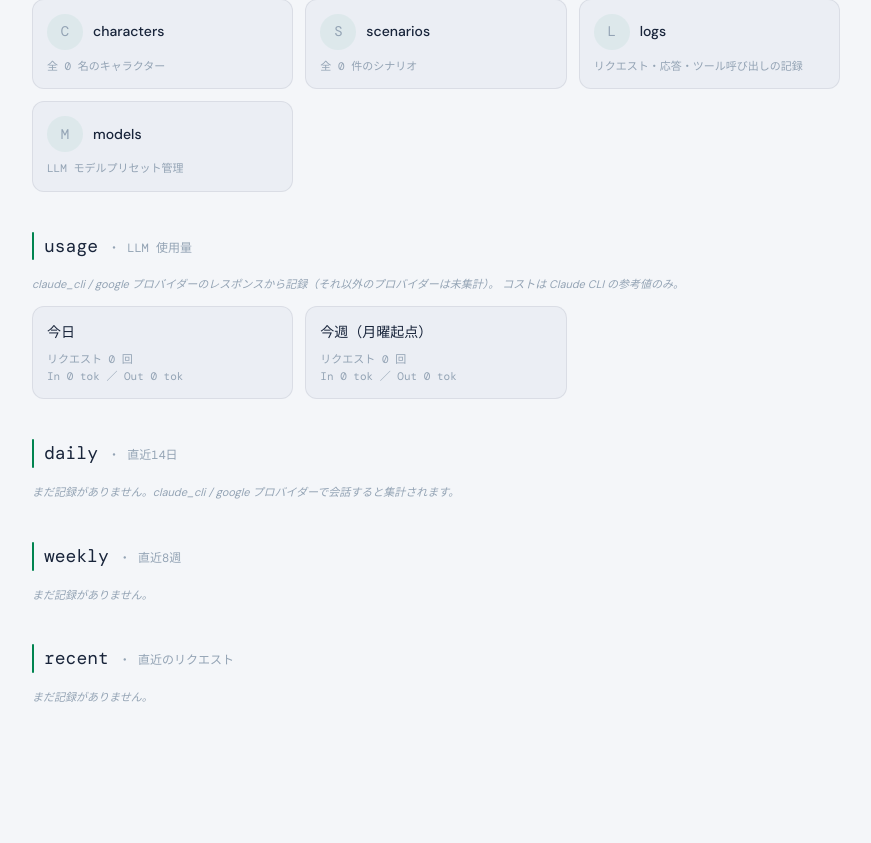
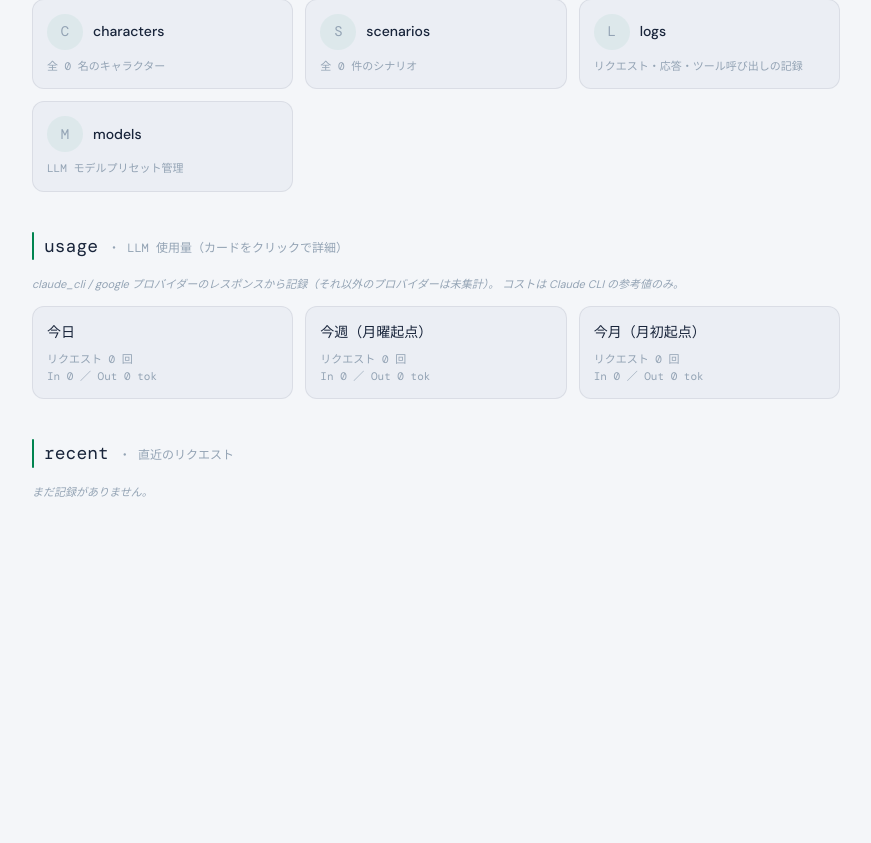
Before and after one commit to mowarowsea/Chotgor, a FastAPI app: page /ui/ in a window 1280 px wide. Shown: the part 197-1040 px from the top of the page, without its empty margins (204-1075 px from the left). After the commit the page ends 694 px from the top, so only its background shows below. Run offline with FastAPI, Linux system fonts and the light colour scheme.

Commit message:
feat(ui): backend nav をハンバーガー化＋dashboard の usage を月間集計／モーダル化
- topbar: モバイル幅でナビをハンバーガートグルのドロップダウンに収納（base.html
  + chotgor.css）。トグルは X 形へ変形、リンククリックで自動クローズ。
- dashboard: 月次集計 get_usage_monthly(months) を追加し「今月（月初起点）」
  カードを新設。directly はみ出していた In/Out 表示は fmt_k マクロで
  k / M 単位に短縮。
- dashboard: daily / weekly / monthly の平置きテーブルを撤去し、各 usage
  カードをクリックでフルワイドモーダルに表示する方式へ。period_table
  マクロで 3 期間ぶんの重複を統合。
- tests: TestUsageMonthly で合算・窓外除外を検証。

Co-Authored-By: Claude Opus 4.7 <noreply@anthropic.com>

```diff
--- a/backend/api/ui/dashboard.py
+++ b/backend/api/ui/dashboard.py
@@ -57,11 +57,15 @@ async def dashboard(request: Request):
     today_start = datetime(now.year, now.month, now.day)
     # 今週 = 月曜起点（SQLite 集計の %W と揃える）
     week_start = today_start - timedelta(days=today_start.weekday())
+    # 今月 = 月初（SQLite 集計の %Y-%m と揃える）
+    month_start = datetime(now.year, now.month, 1)
 
     usage_today = sqlite.get_usage_totals_since(today_start)
     usage_week = sqlite.get_usage_totals_since(week_start)
+    usage_month = sqlite.get_usage_totals_since(month_start)
     daily = _merge_period_rows(sqlite.get_usage_daily(days=14), "day")
     weekly = _merge_period_rows(sqlite.get_usage_weekly(weeks=8), "week")
+    monthly = _merge_period_rows(sqlite.get_usage_monthly(months=6), "month")
     recent_events = sqlite.get_usage_recent_events(limit=30)
 
     characters = sqlite.list_characters()
@@ -73,8 +77,10 @@ async def dashboard(request: Request):
         {
             "usage_today": usage_today,
             "usage_week": usage_week,
+            "usage_month": usage_month,
             "daily": daily,
             "weekly": weekly,
+            "monthly": monthly,
             "recent_events": recent_events,
             "character_count": len(characters),
             "scenario_count": len(scenarios),
--- a/backend/templates/base.html
+++ b/backend/templates/base.html
@@ -23,7 +23,11 @@
             <a href="/ui/" class="ch-brand">Chotgor</a>
             <span class="ch-eyebrow ch-hide-sm">{% block breadcrumb %}{% endblock %}</span>
         </div>
-        <nav class="ch-topbar__right">
+        {# ハンバーガートグル（モバイル時のみ表示。CSSで制御） #}
+        <button type="button" class="ch-nav-toggle" aria-label="メニュー" aria-controls="ch-primary-nav" aria-expanded="false">
+            <span class="ch-nav-toggle__icon" aria-hidden="true"></span>
+        </button>
+        <nav class="ch-topbar__right" id="ch-primary-nav">
             <div class="ch-nav">
                 <a href="/ui/" class="ch-nav__link {% if path == '/ui/' %}is-active{% endif %}">dashboard</a>
                 <a href="/ui/characters" class="ch-nav__link {% if path.startswith('/ui/characters') or path.startswith('/ui/inscribed_memories') or path.startswith('/ui/working-memory') %}is-active{% endif %}">characters</a>
@@ -42,6 +46,26 @@
 
     <!-- data-autosave フォームの自動保存。css_version でキャッシュバスティング。 -->
     <script src="/static/autosave.js?v={{ css_version }}"></script>
+    <script>
+      // モバイル時のハンバーガーメニュー開閉トグル。
+      // クリックで .ch-topbar に is-open を付け外しし、aria-expanded を同期する。
+      // ナビ内リンクをクリックしたら自動で閉じる（ページ遷移するため）。
+      (function () {
+        var topbar = document.querySelector('.ch-topbar');
+        var toggle = document.querySelector('.ch-nav-toggle');
+        if (!topbar || !toggle) return;
+        toggle.addEventListener('click', function () {
+          var opened = topbar.classList.toggle('is-open');
+          toggle.setAttribute('aria-expanded', opened ? 'true' : 'false');
+        });
+        topbar.querySelectorAll('.ch-nav__link').forEach(function (link) {
+          link.addEventListener('click', function () {
+            topbar.classList.remove('is-open');
+            toggle.setAttribute('aria-expanded', 'false');
+          });
+        });
+      })();
+    </script>
     {% block scripts %}{% endblock %}
 </body>
 </html>
--- a/backend/templates/dashboard.html
+++ b/backend/templates/dashboard.html
@@ -1,6 +1,70 @@
 {% extends "base.html" %}
 {% block title %}dashboard &mdash; Chotgor{% endblock %}
 {% block breadcrumb %}/ <a href="/ui/" class="ch-crumb">dashboard</a>{% endblock %}
+
+{#-
+  fmt_k — トークン数をキロ単位（k / M）に丸めて短縮表示するマクロ。
+  サマリーカードの 1 行に収めるため In/Out のカンマ区切り全桁を捨て、
+  桁数別に小数 1 桁 (1〜9.9k) → 整数 k (10〜999k) → M に切り替える。
+  モーダル内テーブルは情報量重視で従来通り {:,} のカンマ区切り。
+-#}
+{% macro fmt_k(n) -%}
+{%- if n is none -%}0
+{%- elif n < 1000 -%}{{ n }}
+{%- elif n < 10000 -%}{{ "%.1f"|format(n / 1000) }}k
+{%- elif n < 1000000 -%}{{ (n // 1000) }}k
+{%- else -%}{{ "%.1f"|format(n / 1000000) }}M
+{%- endif -%}
+{%- endmacro %}
+
+{#-
+  period_table — 日次/週次/月次テーブルをモーダル本文として描画するマクロ。
+  rows は _merge_period_rows でまとめた期間サマリ（label/requests/in/out/cost/providers）。
+  プロバイダーが複数の期間だけ内訳行を半透明で追加する。
+-#}
+{% macro period_table(rows, period_label, empty_hint) -%}
+{% if rows %}
+<div class="ch-table-wrap">
+    <table class="ch-table">
+        <thead>
+            <tr>
+                <th>{{ period_label }}</th><th>プロバイダー</th>
+                <th style="text-align:right">リクエスト</th>
+                <th style="text-align:right">In (tok)</th>
+                <th style="text-align:right">Out (tok)</th>
+                <th style="text-align:right">コスト</th>
+            </tr>
+        </thead>
+        <tbody>
+            {% for r in rows %}
+            <tr>
+                <td>{{ r.label }}</td>
+                <td>{{ r.providers[0].provider if r.providers|length == 1 else '合計' }}</td>
+                <td style="text-align:right"><strong>{{ r.requests }}</strong></td>
+                <td style="text-align:right"><strong>{{ "{:,}".format(r.input_tokens) }}</strong></td>
+                <td style="text-align:right"><strong>{{ "{:,}".format(r.output_tokens) }}</strong></td>
+                <td style="text-align:right">{% if r.cost_usd %}${{ "%.4f"|format(r.cost_usd) }}{% else %}–{% endif %}</td>
+            </tr>
+            {% if r.providers|length > 1 %}
+            {% for p in r.providers %}
+            <tr style="opacity:.65">
+                <td></td>
+                <td>{{ p.provider }}</td>
+                <td style="text-align:right">{{ p.requests }}</td>
+                <td style="text-align:right">{{ "{:,}".format(p.input_tokens) }}</td>
+                <td style="text-align:right">{{ "{:,}".format(p.output_tokens) }}</td>
+                <td style="text-align:right">{% if p.cost_usd %}${{ "%.4f"|format(p.cost_usd) }}{% else %}–{% endif %}</td>
+            </tr>
+            {% endfor %}
+            {% endif %}
+            {% endfor %}
+        </tbody>
+    </table>
+</div>
+{% else %}
+<p class="ch-hint">{{ empty_hint }}</p>
+{% endif %}
+{%- endmacro %}
 
 {% block content %}
 <div class="ch-shell">
@@ -46,132 +110,46 @@
         </div>
     </section>
 
-    {# ── 使用量サマリー（今日・今週） ─────────────────── #}
+    {# ── 使用量サマリー（今日・今週・今月） ─────────────
+       各カードをクリックすると対応する集計テーブル（直近 N 件）が
+       モーダル表示される。下部のテンプレ要素 #usage-modal-* に本体を埋めておく。 #}
     <section class="ch-section">
         <div class="ch-section__head">
-            <h2 class="ch-section-title">usage <small>・ LLM 使用量</small></h2>
+            <h2 class="ch-section-title">usage <small>・ LLM 使用量（カードをクリックで詳細）</small></h2>
         </div>
         <p class="ch-hint" style="margin-bottom:12px">
             claude_cli / google プロバイダーのレスポンスから記録（それ以外のプロバイダーは未集計）。
             コストは Claude CLI の参考値のみ。
         </p>
         <div class="ch-cardgrid">
-            <div class="ch-card">
+            <button type="button" class="ch-card" data-usage-modal="daily" data-usage-title="daily ・ 直近14日">
                 <div class="ch-card__head"><span class="ch-card__title">今日</span></div>
                 <div class="ch-card__meta">
                     リクエスト {{ usage_today.requests }} 回<br>
-                    In {{ "{:,}".format(usage_today.input_tokens) }} tok ／
-                    Out {{ "{:,}".format(usage_today.output_tokens) }} tok
+                    In {{ fmt_k(usage_today.input_tokens) }} ／
+                    Out {{ fmt_k(usage_today.output_tokens) }} tok
                     {% if usage_today.cost_usd %}<br>≈ ${{ "%.4f"|format(usage_today.cost_usd) }}{% endif %}
                 </div>
-            </div>
-            <div class="ch-card">
+            </button>
+            <button type="button" class="ch-card" data-usage-modal="weekly" data-usage-title="weekly ・ 直近8週">
                 <div class="ch-card__head"><span class="ch-card__title">今週（月曜起点）</span></div>
                 <div class="ch-card__meta">
                     リクエスト {{ usage_week.requests }} 回<br>
-                    In {{ "{:,}".format(usage_week.input_tokens) }} tok ／
-                    Out {{ "{:,}".format(usage_week.output_tokens) }} tok
+                    In {{ fmt_k(usage_week.input_tokens) }} ／
+                    Out {{ fmt_k(usage_week.output_tokens) }} tok
                     {% if usage_week.cost_usd %}<br>≈ ${{ "%.4f"|format(usage_week.cost_usd) }}{% endif %}
                 </div>
-            </div>
+            </button>
+            <button type="button" class="ch-card" data-usage-modal="monthly" data-usage-title="monthly ・ 直近6ヶ月">
+                <div class="ch-card__head"><span class="ch-card__title">今月（月初起点）</span></div>
+                <div class="ch-card__meta">
+                    リクエスト {{ usage_month.requests }} 回<br>
+                    In {{ fmt_k(usage_month.input_tokens) }} ／
+                    Out {{ fmt_k(usage_month.output_tokens) }} tok
+                    {% if usage_month.cost_usd %}<br>≈ ${{ "%.4f"|format(usage_month.cost_usd) }}{% endif %}
+                </div>
+            </button>
         </div>
-    </section>
-
-    {# ── 日次集計 ─────────────────────────────────────── #}
-    <section class="ch-section">
-        <div class="ch-section__head">
-            <h2 class="ch-section-title">daily <small>・ 直近14日</small></h2>
-        </div>
-        {% if daily %}
-        <div class="ch-table-wrap">
-            <table class="ch-table">
-                <thead>
-                    <tr>
-                        <th>日付</th><th>プロバイダー</th>
-                        <th style="text-align:right">リクエスト</th>
-                        <th style="text-align:right">In (tok)</th>
-                        <th style="text-align:right">Out (tok)</th>
-                        <th style="text-align:right">コスト</th>
-                    </tr>
-                </thead>
-                <tbody>
-                    {% for d in daily %}
-                    <tr>
-                        <td>{{ d.label }}</td>
-                        <td>{{ d.providers[0].provider if d.providers|length == 1 else '合計' }}</td>
-                        <td style="text-align:right"><strong>{{ d.requests }}</strong></td>
-                        <td style="text-align:right"><strong>{{ "{:,}".format(d.input_tokens) }}</strong></td>
-                        <td style="text-align:right"><strong>{{ "{:,}".format(d.output_tokens) }}</strong></td>
-                        <td style="text-align:right">{% if d.cost_usd %}${{ "%.4f"|format(d.cost_usd) }}{% else %}–{% endif %}</td>
-                    </tr>
-                    {# プロバイダーが複数の日のみ内訳行を出す（1種の日は上の行に名前を出している） #}
-                    {% if d.providers|length > 1 %}
-                    {% for p in d.providers %}
-                    <tr style="opacity:.65">
-                        <td></td>
-                        <td>{{ p.provider }}</td>
-                        <td style="text-align:right">{{ p.requests }}</td>
-                        <td style="text-align:right">{{ "{:,}".format(p.input_tokens) }}</td>
-                        <td style="text-align:right">{{ "{:,}".format(p.output_tokens) }}</td>
-                        <td style="text-align:right">{% if p.cost_usd %}${{ "%.4f"|format(p.cost_usd) }}{% else %}–{% endif %}</td>
-                    </tr>
-                    {% endfor %}
-                    {% endif %}
-                    {% endfor %}
-                </tbody>
-            </table>
-        </div>
-        {% else %}
-        <p class="ch-hint">まだ記録がありません。claude_cli / google プロバイダーで会話すると集計されます。</p>
-        {% endif %}
-    </section>
-
-    {# ── 週次集計 ─────────────────────────────────────── #}
-    <section class="ch-section">
-        <div class="ch-section__head">
-            <h2 class="ch-section-title">weekly <small>・ 直近8週</small></h2>
-        </div>
-        {% if weekly %}
-        <div class="ch-table-wrap">
-            <table class="ch-table">
-                <thead>
-                    <tr>
-                        <th>週</th><th>プロバイダー</th>
-                        <th style="text-align:right">リクエスト</th>
-                        <th style="text-align:right">In (tok)</th>
-                        <th style="text-align:right">Out (tok)</th>
-                        <th style="text-align:right">コスト</th>
-                    </tr>
-                </thead>
-                <tbody>
-                    {% for w in weekly %}
-                    <tr>
-                        <td>{{ w.label }}</td>
-                        <td>{{ w.providers[0].provider if w.providers|length == 1 else '合計' }}</td>
-                        <td style="text-align:right"><strong>{{ w.requests }}</strong></td>
-                        <td style="text-align:right"><strong>{{ "{:,}".format(w.input_tokens) }}</strong></td>
-                        <td style="text-align:right"><strong>{{ "{:,}".format(w.output_tokens) }}</strong></td>
-                        <td style="text-align:right">{% if w.cost_usd %}${{ "%.4f"|format(w.cost_usd) }}{% else %}–{% endif %}</td>
-                    </tr>
-                    {% for p in w.providers %}
-                    {% if w.providers|length > 1 %}
-                    <tr style="opacity:.65">
-                        <td></td>
-                        <td>{{ p.provider }}</td>
-                        <td style="text-align:right">{{ p.requests }}</td>
-                        <td style="text-align:right">{{ "{:,}".format(p.input_tokens) }}</td>
-                        <td style="text-align:right">{{ "{:,}".format(p.output_tokens) }}</td>
-                        <td style="text-align:right">{% if p.cost_usd %}${{ "%.4f"|format(p.cost_usd) }}{% else %}–{% endif %}</td>
-                    </tr>
-                    {% endif %}
-                    {% endfor %}
-                    {% endfor %}
-                </tbody>
-            </table>
-        </div>
-        {% else %}
-        <p class="ch-hint">まだ記録がありません。</p>
-        {% endif %}
     </section>
 
     {# ── 直近リクエスト ───────────────────────────────── #}
@@ -209,4 +187,56 @@
         {% endif %}
     </section>
 </div>
+
+{# ── モーダル本体テンプレ ─────────────────────────────
+   カード（data-usage-modal=...）クリック時に JS が当該 <template> の中身を
+   ch-modal に流し込んで開く。Jinja でレンダリング済み HTML を保持しておく。 #}
+<template id="usage-modal-daily">
+    {{ period_table(daily, "日付", "まだ記録がありません。claude_cli / google プロバイダーで会話すると集計されます。") }}
+</template>
+<template id="usage-modal-weekly">
+    {{ period_table(weekly, "週", "まだ記録がありません。") }}
+</template>
+<template id="usage-modal-monthly">
+    {{ period_table(monthly, "月", "まだ記録がありません。") }}
+</template>
+
+<script>
+(function() {
+    // usage カードクリック → ch-modal で対応テーブルを開く。
+    // テンプレ HTML は <template id="usage-modal-{key}"> に Jinja でレンダ済み。
+    function openUsageModal(key, title) {
+        const tpl = document.getElementById('usage-modal-' + key);
+        if (!tpl) return;
+        const modal = document.createElement('div');
+        modal.className = 'ch-modal ch-modal--fullwidth';
+        modal.innerHTML = `
+            <div class="ch-modal__card">
+                <div class="ch-modal__head">
+                    <div class="ch-modal__title"></div>
+                    <button type="button" class="ch-modal__close" aria-label="Close">×</button>
+                </div>
+                <div class="ch-modal__body"></div>
+            </div>
+        `;
+        modal.querySelector('.ch-modal__title').textContent = title;
+        modal.querySelector('.ch-modal__body').appendChild(tpl.content.cloneNode(true));
+        document.body.appendChild(modal);
+
+        const close = () => modal.remove();
+        modal.querySelector('.ch-modal__close').addEventListener('click', close);
+        modal.addEventListener('click', e => { if (e.target === modal) close(); });
+        const onEsc = e => {
+            if (e.key === 'Escape') { close(); document.removeEventListener('keydown', onEsc); }
+        };
+        document.addEventListener('keydown', onEsc);
+    }
+
+    document.querySelectorAll('[data-usage-modal]').forEach(btn => {
+        btn.addEventListener('click', () => {
+            openUsageModal(btn.dataset.usageModal, btn.dataset.usageTitle || '');
+        });
+    });
+})();
+</script>
 {% endblock %}
```
Also changed, not shown: backend/repositories/sqlite/stores/usage_store.py (+47 -0 lines), backend/static/chotgor.css (+61 -4 lines), tests/test_usage_store.py (+42 -0 lines).
